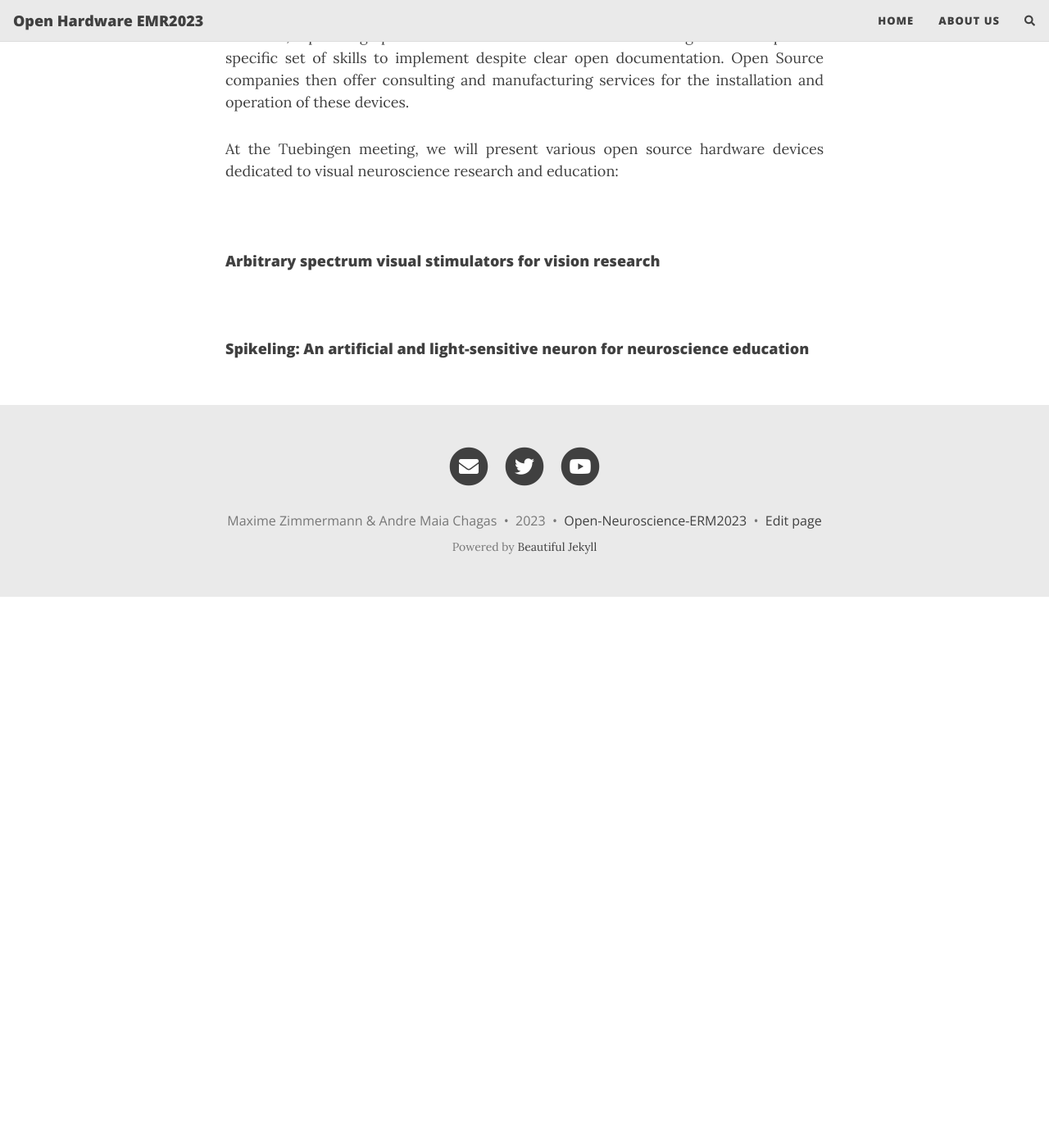
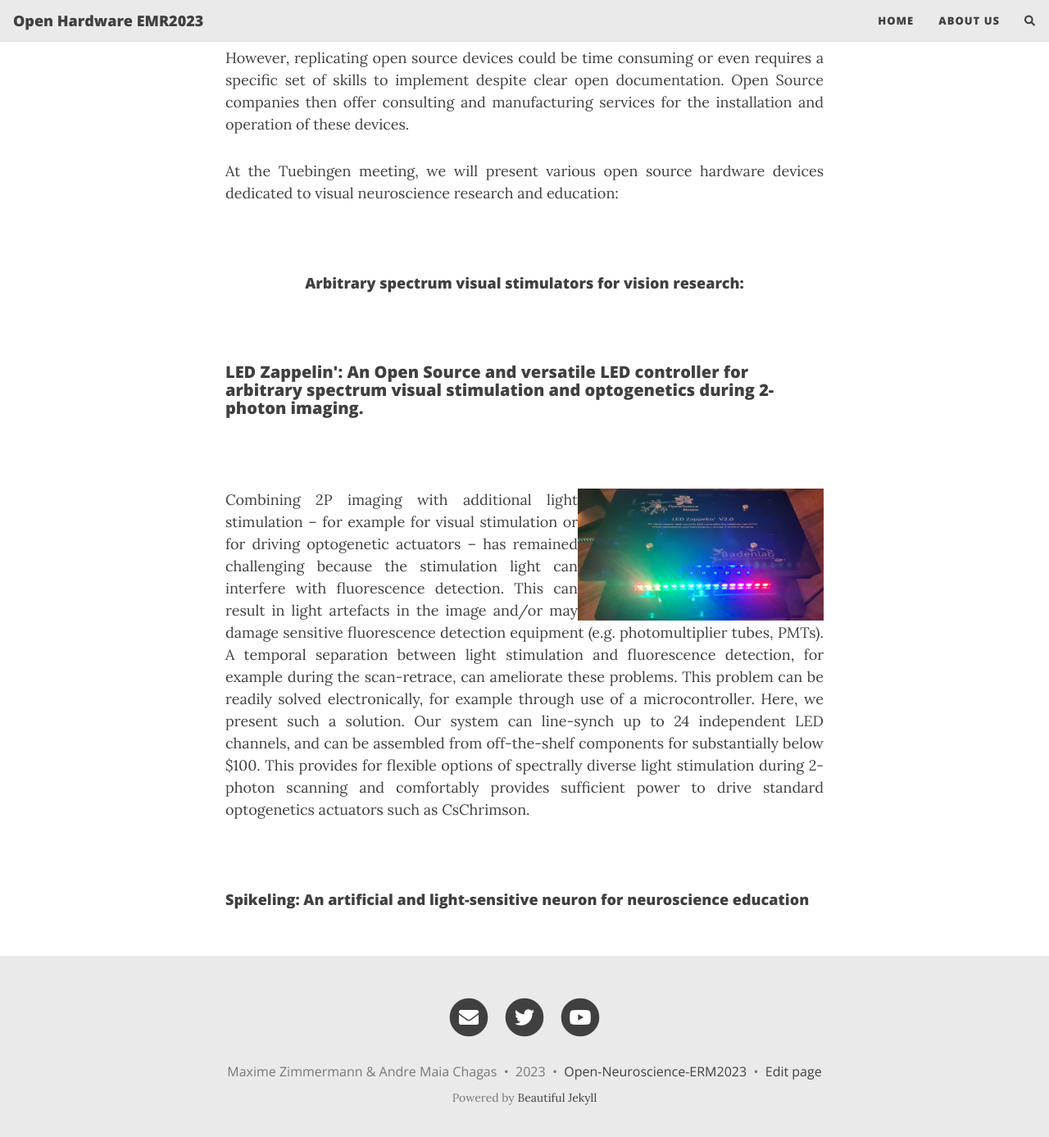
Before and after one commit to open-neuroscience/ERM2023, a Jekyll site: the page built from index.markdown, in a window 1280 px wide and 1400 px high, scrolled down 900 px. Shown: the top 1387 px of the window at 82% size. Built offline with Jekyll 4.4.1, drawn with Linux system fonts in a browser that asks for light colours; nearby versions of some CDN libraries; comment, search, counter and statistics services are not loaded; before the commit the page ends 1628 px from its top, so only the background shows below that.

Commit message:
Update index.markdown

```diff
--- a/index.markdown
+++ b/index.markdown
@@ -11,6 +11,7 @@ cover-img:
 
 <div>
 <img align="left" width="200" src="./assets/Logos/ERM_2023_LOGO.png"/>
+<br>
 <br>
 <h1 align="center"> Open Hardware @ ERM 2023</h1>
 <h4 align="center"> Open Science tools for Neuroscience</h4>
@@ -33,8 +34,27 @@ At the Tuebingen meeting, we will present various open source hardware devices d
 
 <br>
 
-<h4 align="left"> Arbitrary spectrum visual stimulators for vision research </h4>
+<h4 align="center"> Arbitrary spectrum visual stimulators for vision research: </h4>
 
 <br>
 
+<h5 align="left"> LED Zappelin': An Open Source and versatile LED controller for arbitrary spectrum visual stimulation and optogenetics during 2-photon imaging. </h5>
+
+<br>
+
+<div>
+<p style='text-align: justify;'>
+<img align="right" width="300" src="./assets/img/LEDzap.jpg"/>
+
+Combining 2P imaging with additional light stimulation – for example for visual stimulation or for driving optogenetic actuators – has remained challenging because the stimulation light can interfere with fluorescence detection. This can result in light artefacts in the image and/or may damage sensitive fluorescence detection equipment (e.g. photomultiplier tubes, PMTs).
+
+A temporal separation between light stimulation and fluorescence detection, for example during the scan-retrace, can ameliorate these problems. This problem can be readily solved electronically, for example through use of a microcontroller.
+
+Here, we present such a solution. Our system can line-synch up to 24 independent LED channels, and can be assembled from off-the-shelf components for substantially below $100. This provides for flexible options of spectrally diverse light stimulation during 2-photon scanning and comfortably provides sufficient power to drive standard optogenetics actuators such as CsChrimson.
+</p>
+</div>
+
+<br>
+
+
 <h4 align="left"> Spikeling: An artificial and light-sensitive neuron for neuroscience education </h4>
```
